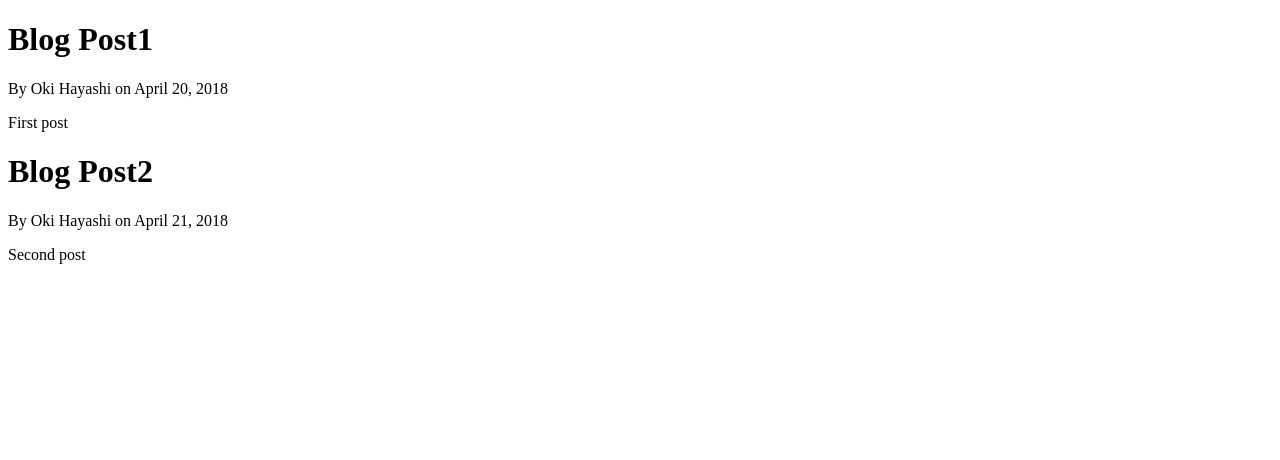
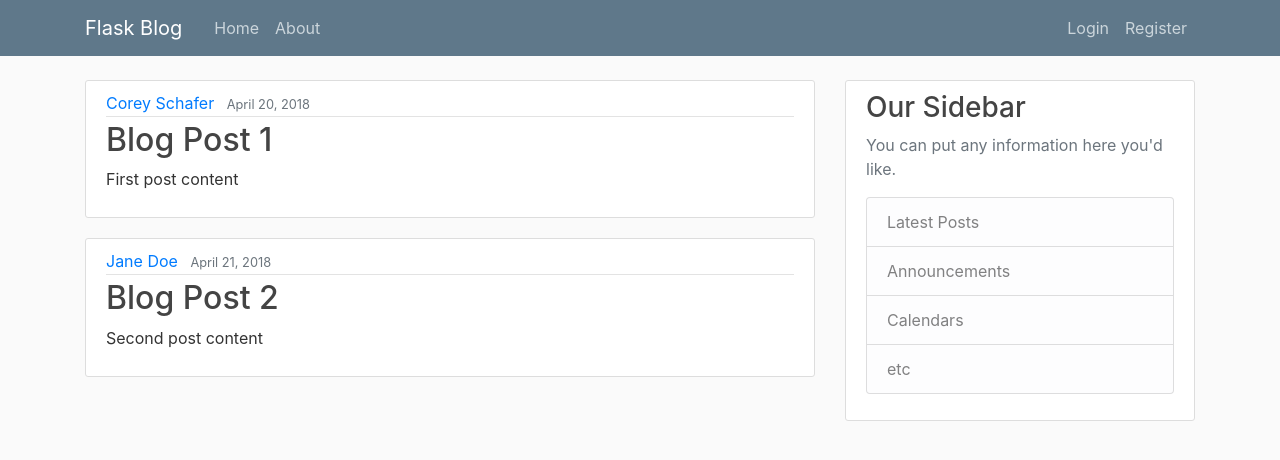
Before and after one commit to okihayashi/flaskblog, a Flask app: page / in a window 1280 px wide. Shown: the top 460 px of the page. Run offline with Flask 2, Linux system fonts and the light colour scheme; some libraries are stand-ins or nearby versions.

Commit message:
add bootstrap templates

```diff
--- a/flaskblog.py
+++ b/flaskblog.py
@@ -1,29 +1,32 @@
-from flask import Flask, render_template
+from flask import Flask, render_template, url_for
 app = Flask(__name__)
 
 posts = [
     {
-        'author': 'Oki Hayashi',
-        'title': 'Blog Post1',
-        'content': 'First post',
+        'author': 'Corey Schafer',
+        'title': 'Blog Post 1',
+        'content': 'First post content',
         'date_posted': 'April 20, 2018'
     },
     {
-        'author': 'Oki Hayashi',
-        'title': 'Blog Post2',
-        'content': 'Second post',
+        'author': 'Jane Doe',
+        'title': 'Blog Post 2',
+        'content': 'Second post content',
         'date_posted': 'April 21, 2018'
     }
 ]
 
+
 @app.route("/")
 @app.route("/home")
 def home():
-        return render_template('home.html', posts = posts)
+    return render_template('home.html', posts=posts)
+
 
 @app.route("/about")
 def about():
-        return render_template('about.html', title='About')
+    return render_template('about.html', title='About')
+
 
 if __name__ == '__main__':
     app.run(debug=True)
--- /dev/null
+++ b/static/main.css
@@ -0,0 +1,80 @@
+body {
+  background: #fafafa;
+  color: #333333;
+  margin-top: 5rem;
+}
+
+h1, h2, h3, h4, h5, h6 {
+  color: #444444;
+}
+
+.bg-steel {
+  background-color: #5f788a;
+}
+
+.site-header .navbar-nav .nav-link {
+  color: #cbd5db;
+}
+
+.site-header .navbar-nav .nav-link:hover {
+  color: #ffffff;
+}
+
+.site-header .navbar-nav .nav-link.active {
+  font-weight: 500;
+}
+
+.content-section {
+  background: #ffffff;
+  padding: 10px 20px;
+  border: 1px solid #dddddd;
+  border-radius: 3px;
+  margin-bottom: 20px;
+}
+
+.article-title {
+  color: #444444;
+}
+
+a.article-title:hover {
+  color: #428bca;
+  text-decoration: none;
+}
+
+.article-content {
+  white-space: pre-line;
+}
+
+.article-img {
+  height: 65px;
+  width: 65px;
+  margin-right: 16px;
+}
+
+.article-metadata {
+  padding-bottom: 1px;
+  margin-bottom: 4px;
+  border-bottom: 1px solid #e3e3e3
+}
+
+.article-metadata a:hover {
+  color: #333;
+  text-decoration: none;
+}
+
+.article-svg {
+  width: 25px;
+  height: 25px;
+  vertical-align: middle;
+}
+
+.account-img {
+  height: 125px;
+  width: 125px;
+  margin-right: 20px;
+  margin-bottom: 16px;
+}
+
+.account-heading {
+  font-size: 2.5rem;
+}
--- a/templates/home.html
+++ b/templates/home.html
@@ -1,8 +1,15 @@
 {% extends "layout.html" %}
 {% block content %}
     {% for post in posts %}
-        <h1>{{ post.title }} </h1>
-        <p>By {{ post.author }} on {{ post.date_posted }} </p>
-        <p>{{ post.content }}</p>
+        <article class="media content-section">
+          <div class="media-body">
+            <div class="article-metadata">
+              <a class="mr-2" href="#">{{ post.author }}</a>
+              <small class="text-muted">{{ post.date_posted }}</small>
+            </div>
+            <h2><a class="article-title" href="#">{{ post.title }}</a></h2>
+            <p class="article-content">{{ post.content }}</p>
+          </div>
+        </article>
     {% endfor %}
 {% endblock content %}
--- a/templates/layout.html
+++ b/templates/layout.html
@@ -1,13 +1,69 @@
 <!DOCTYPE html>
 <html>
 <head>
-  {% if title %}
-      <title>Flask Blog - {{ title }} </title>
-  {% else %}
-      <title>Flask Blog</title>
-  {% endif %}
+    <!-- Required meta tags -->
+    <meta charset="utf-8">
+    <meta name="viewport" content="width=device-width, initial-scale=1, shrink-to-fit=no">
+
+    <!-- Bootstrap CSS -->
+    <link rel="stylesheet" href="https://maxcdn.bootstrapcdn.com/bootstrap/4.0.0/css/bootstrap.min.css" integrity="sha384-Gn5384xqQ1aoWXA+058RXPxPg6fy4IWvTNh0E263XmFcJlSAwiGgFAW/dAiS6JXm" crossorigin="anonymous">
+
+    <link rel="stylesheet" type="text/css" href="{{ url_for('static', filename='main.css') }}">
+
+    {% if title %}
+        <title>Flask Blog - {{ title }}</title>
+    {% else %}
+        <title>Flask Blog</title>
+    {% endif %}
 </head>
 <body>
-    {% block content %}{% endblock %}
+    <header class="site-header">
+      <nav class="navbar navbar-expand-md navbar-dark bg-steel fixed-top">
+        <div class="container">
+          <a class="navbar-brand mr-4" href="/">Flask Blog</a>
+          <button class="navbar-toggler" type="button" data-toggle="collapse" data-target="#navbarToggle" aria-controls="navbarToggle" aria-expanded="false" aria-label="Toggle navigation">
+            <span class="navbar-toggler-icon"></span>
+          </button>
+          <div class="collapse navbar-collapse" id="navbarToggle">
+            <div class="navbar-nav mr-auto">
+              <a class="nav-item nav-link" href="/">Home</a>
+              <a class="nav-item nav-link" href="/about">About</a>
+            </div>
+            <!-- Navbar Right Side -->
+            <div class="navbar-nav">
+              <a class="nav-item nav-link" href="/login">Login</a>
+              <a class="nav-item nav-link" href="/register">Register</a>
+            </div>
+          </div>
+        </div>
+      </nav>
+    </header>
+    <main role="main" class="container">
+      <div class="row">
+        <div class="col-md-8">
+          {% block content %}{% endblock %}
+        </div>
+        <div class="col-md-4">
+          <div class="content-section">
+            <h3>Our Sidebar</h3>
+            <p class='text-muted'>You can put any information here you'd like.
+              <ul class="list-group">
+                <li class="list-group-item list-group-item-light">Latest Posts</li>
+                <li class="list-group-item list-group-item-light">Announcements</li>
+                <li class="list-group-item list-group-item-light">Calendars</li>
+                <li class="list-group-item list-group-item-light">etc</li>
+              </ul>
+            </p>
+          </div>
+        </div>
+      </div>
+    </main>
+
+
+    <!-- Optional JavaScript -->
+    <!-- jQuery first, then Popper.js, then Bootstrap JS -->
+    <script src="https://code.jquery.com/jquery-3.2.1.slim.min.js" integrity="sha384-KJ3o2DKtIkvYIK3UENzmM7KCkRr/rE9/Qpg6aAZGJwFDMVNA/GpGFF93hXpG5KkN" crossorigin="anonymous"></script>
+    <script src="https://cdnjs.cloudflare.com/ajax/libs/popper.js/1.12.9/umd/popper.min.js" integrity="sha384-ApNbgh9B+Y1QKtv3Rn7W3mgPxhU9K/ScQsAP7hUibX39j7fakFPskvXusvfa0b4Q" crossorigin="anonymous"></script>
+    <script src="https://maxcdn.bootstrapcdn.com/bootstrap/4.0.0/js/bootstrap.min.js" integrity="sha384-JZR6Spejh4U02d8jOt6vLEHfe/JQGiRRSQQxSfFWpi1MquVdAyjUar5+76PVCmYl" crossorigin="anonymous"></script>
 </body>
 </html>
```
